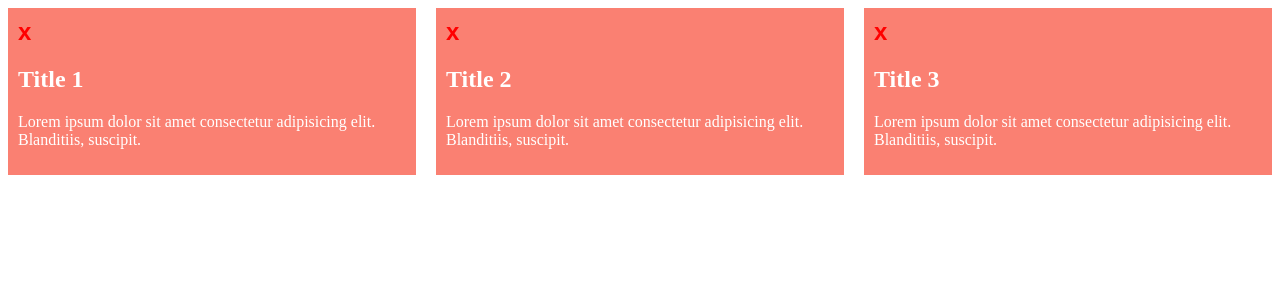
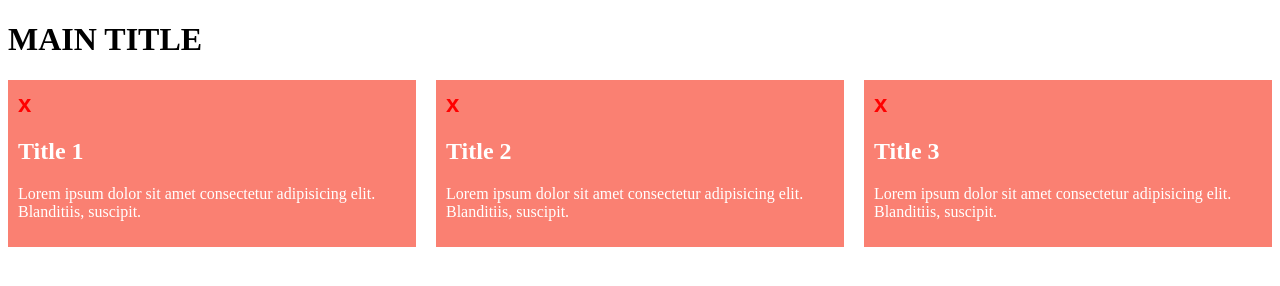
Before and after one commit to albin-karlsson/albin-karlsson.github.io, a plain HTML site: page index.html in a window 1280 px wide. Drawn offline with Linux system fonts and the light colour scheme.

Commit message:
Add main title

```diff
--- a/index.html
+++ b/index.html
@@ -13,6 +13,7 @@
     <title>Document</title>
   </head>
   <body>
+    <h1>MAIN TITLE</h1>
     <div class="grid-container">
       <div class="grid-item">
         <h2 class="delete-btn">x</h2>
```
